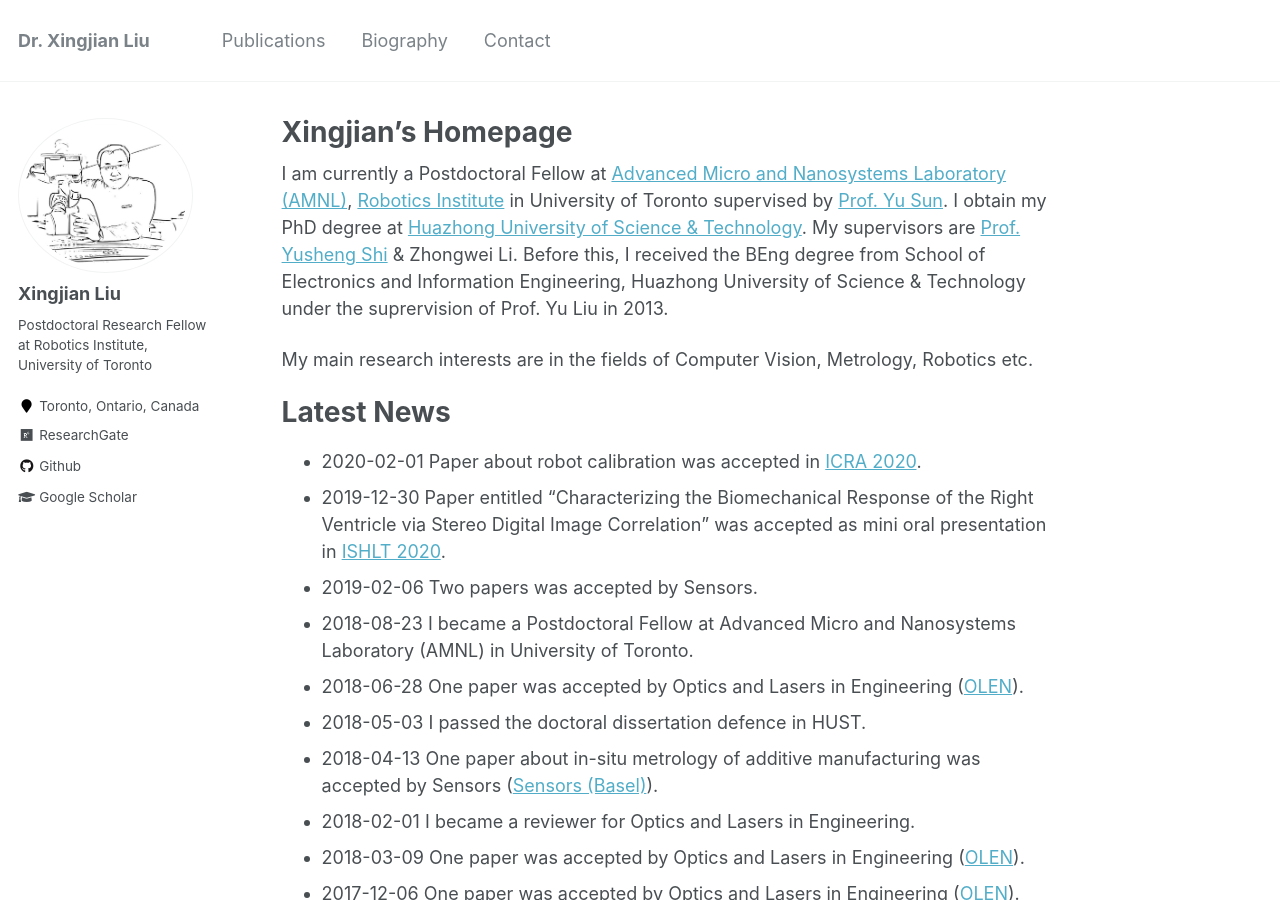
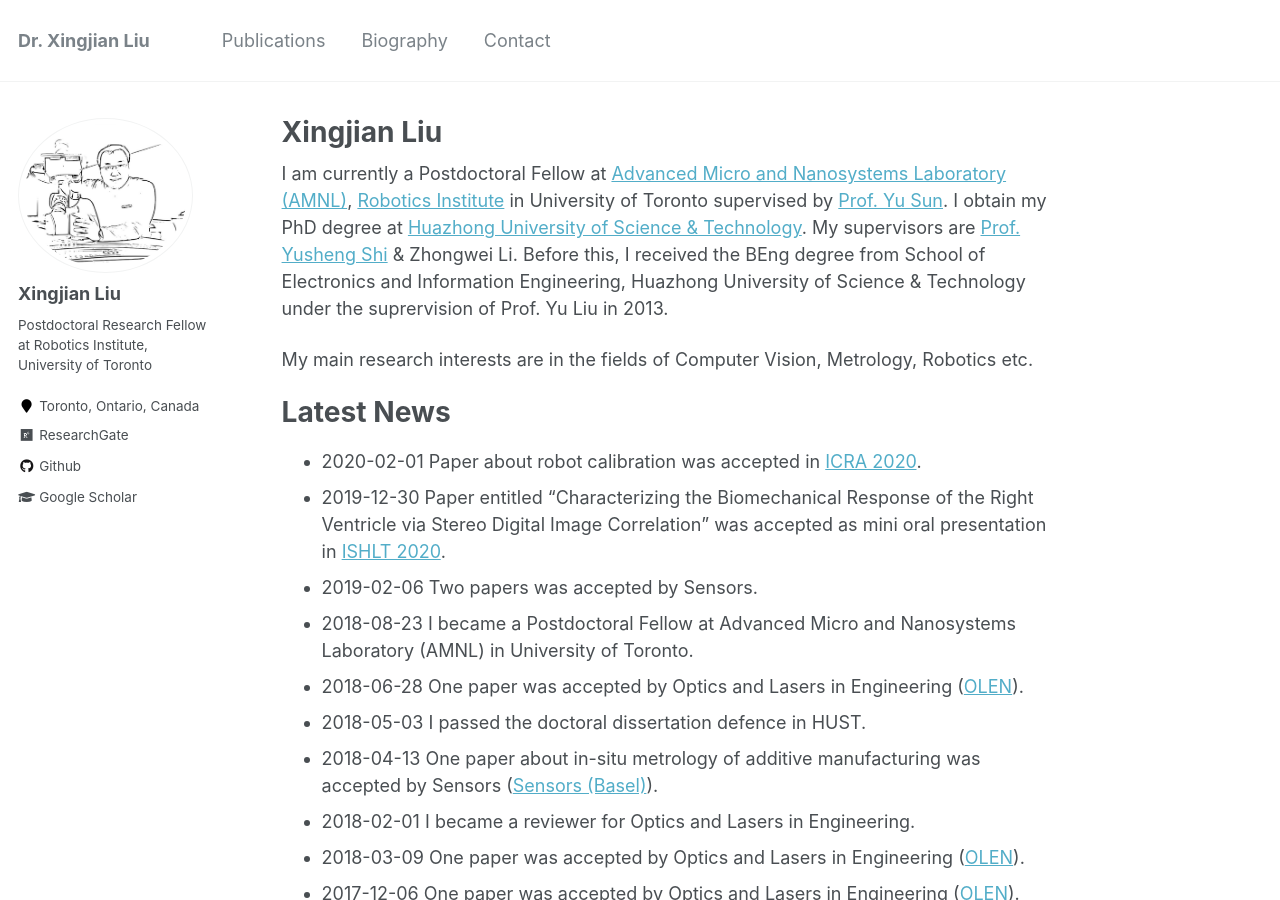
Before and after one commit to xingjianliu/xingjianliu.github.io, a Jekyll site: the page built from _pages/about.md, in a window 1280 px wide and 900 px high. Built offline with Jekyll 4.4.1, drawn with Linux system fonts in a browser that asks for light colours.

Commit message:
Update about.md

```diff
--- a/_pages/about.md
+++ b/_pages/about.md
@@ -1,7 +1,7 @@
 ---
 permalink: /
-title: "Xingjian's Homepage"
-excerpt: "About me"
+title: "Xingjian Liu"
+excerpt: "Xingjian Liu"
 author_profile: true
 redirect_from:
   - /about/
```
